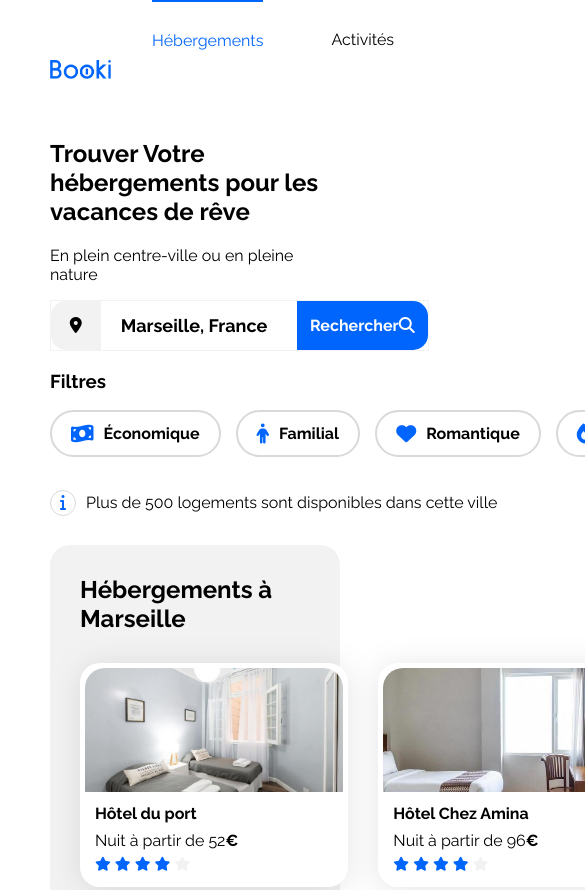
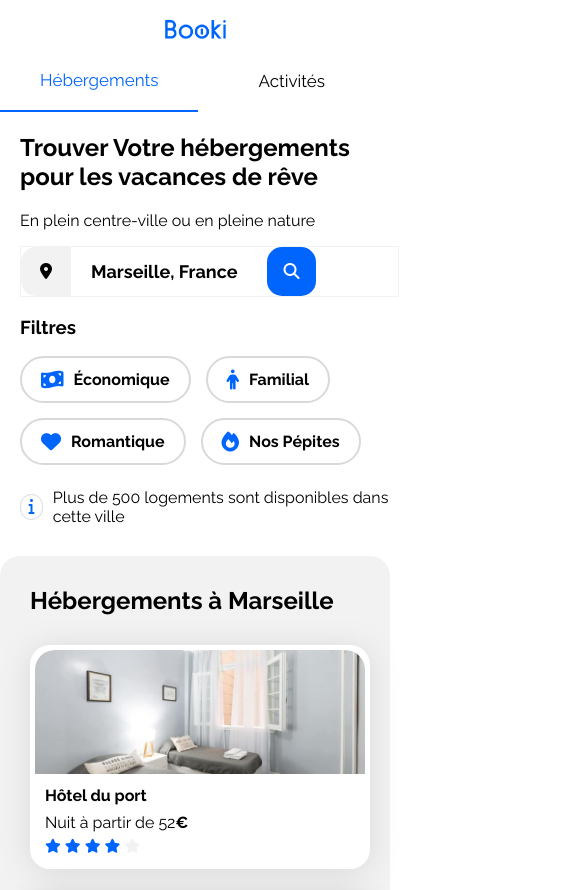
Before and after one commit to aoopen/Projet-2-Page-d-accueil-d-une-agence-de-voyage, a plain HTML site: page index.html in a window 390 px wide. Shown: the top 890 px of the page, 585 px wide, since content can reach past the window. Drawn offline with Linux system fonts and the light colour scheme.

Commit message:
Add files via upload

```diff
--- a/css/style.css
+++ b/css/style.css
@@ -63,7 +63,7 @@ a {
     display: flex;
     align-content: center;
     justify-content: space-between;
-    height: 79px;
+    height: 100%;
     margin-bottom: 60px;
 }
 .LogoBooki {
@@ -78,6 +78,9 @@ a {
     list-style: none;
     gap: 68px;
     margin: 1px;
+}
+.Styletext{
+    font-size: 17px;
 }
 .marginlist {
     margin-top: 16px;
@@ -119,6 +122,9 @@ a {
     background-color: #0065FC;
     border-radius: 0px 15px 15px 0px;
 }
+.DesktopNone {
+    display: none;
+ }
 .Search {
     display: flex;
     justify-content: center;
@@ -139,7 +145,7 @@ a {
    margin-bottom: 30px;
    gap: 15px;
    height: 50px;
-   width: 758px;
+   width: 100%;
 }
 .FiltreBox {
    display: flex;
@@ -163,7 +169,7 @@ a {
     display: flex;
     align-items: center;
     gap: 10px;
-    width: 1340px;
+    width: 100%;
     height: 24px;
     margin-bottom: 40px;
 }
@@ -198,16 +204,24 @@ a {
 }
 .hebergements-card {
    display: flex;
-   width: 811px;
    height: 207.25px;
    padding: 0px 0px 15px 0px;
    gap: 30px;
    border-radius: 20px;
    margin-top: 30px;
-   margin-left: 0px;
+   width: 99%;
+}
+.hebergements-card .card {
+   width: 100%;
+}
+.hebergements-card a {
+  width: 100%;
+}
+.hebergements-card .card-content {
+    width:100%;
 }
 .hebergements-card img{
-    width: 240.33px;
+    width: 100%;
     height: 124px;
     gap: 0px;
     border-radius: 20px 20px 0px 0px;
@@ -288,7 +302,7 @@ a {
     margin-left: 30px;
 }
 .Activites img {
-    width: 297.5px;
+    width: 100%;
     height: 380px;
     border-radius: 20px 20px 0px 0px;
 }
@@ -298,7 +312,9 @@ a {
     padding-left: 0px;
     padding-right: 0px;
     padding-top: 0px;
-
+}
+.Activites a {
+    width: 100%;
 }
 .Activites .card-title{
     margin-left: 15px;
@@ -307,13 +323,13 @@ a {
 .footer{
     display: flex;
     justify-content: space-between;
-    width: 1340px;
+    width: 100%;
     height: 163px;
     margin-top: 40px;
     background-color: #F2F2F2;
 }
 .footer .card {
-    width: 446.67px;
+    width: 100%;
     height: 163px;
     gap: 15px;
     background: none;
@@ -336,7 +352,7 @@ a {
     .InfoBar {
         margin-top: 90px;
         margin-bottom: 30px;
-        width: 924px;
+        width: 100%;
         height: 24px;
     }
     .hebergements-and-populaires {
@@ -346,7 +362,6 @@ a {
         width: 100%;
     }
     .hebergements-card img{
-        width: 258.33px;
         height: 124px;
     }
     .populaires {
@@ -372,21 +387,109 @@ a {
         font-size: 13px;
     }
     .Activites img {
-        width: 193.5px;
+        width: 100%;
         height: 200px;
     }
     .Activites .card-title{
         margin-right: 0px;
-        width: 155.5px;
+        width: 100%;
         height: 38px;
 
     }
     .footer{
-        width: 924px;
+        width: 100%;
     }
 }
 
 /* Small devices (phones, less than 768px) */
 @media (max-width: 767.98px) {
     /* ... */
+    .main-container {
+        padding: 0px;
+    }
+    .Menu {
+        flex-direction: column;
+        align-items: center;
+        margin-bottom: 0px;
+    }
+    .LogoBooki {
+        padding: 10px;
+    }
+    .List {
+        width: 100%;
+        gap: 20px;
+        padding: 0px;
+    }
+    .Styletext {
+        padding-left: 40px;
+        padding-right: 40px;
+        padding-top: 20px;
+        padding-bottom: 20px;
+    }
+    .bordureNav {
+        border-top: 0px;
+        border-bottom: 2px solid #0065FC;
+    }
+    .SearchTitle {
+        margin-left: 20px;
+    }
+    .ButtonSearch {
+        width: 49px;
+        height: 49px;
+        border-radius: 15px;
+        border: 1px 0px 0px 0px;
+    }
+    .Filtre {
+        height: 161px;
+        width: 100%;
+        margin-left: 20px;
+     }
+    .FiltreBox {
+       flex-wrap: wrap;
+       width: 100%;
+       height: 161px;
+    }
+    .InfoBar {
+        margin-top: 30px;
+        margin-bottom: 30px;
+        margin-left: 20px;
+        width: 100%;
+        height: 38px;
+    }
+    .populaires-cards {
+        display: flex;
+        flex-direction: column;
+    }
+    .hebergements-card {
+        flex-direction: column;
+        width: 100%;
+        height: 207px;
 }
+    .hebergements-card img{
+       width: 100%;
+       height: 124px;
+}
+    .Activites {
+      display: flex;
+      flex-direction: column;
+}
+    .Activites .card {
+      width: 100%;
+      height: 200px;
+}
+    .Activites img {
+      width: 100%;
+      height: 141px;
+}
+     .footer {
+        flex-direction: column;
+        width: 100%;
+        height: 461px;
+     }
+     .MobileNone {
+        display: none;
+     }
+     .DesktopNone {
+        display: block;
+     }
+}
```
